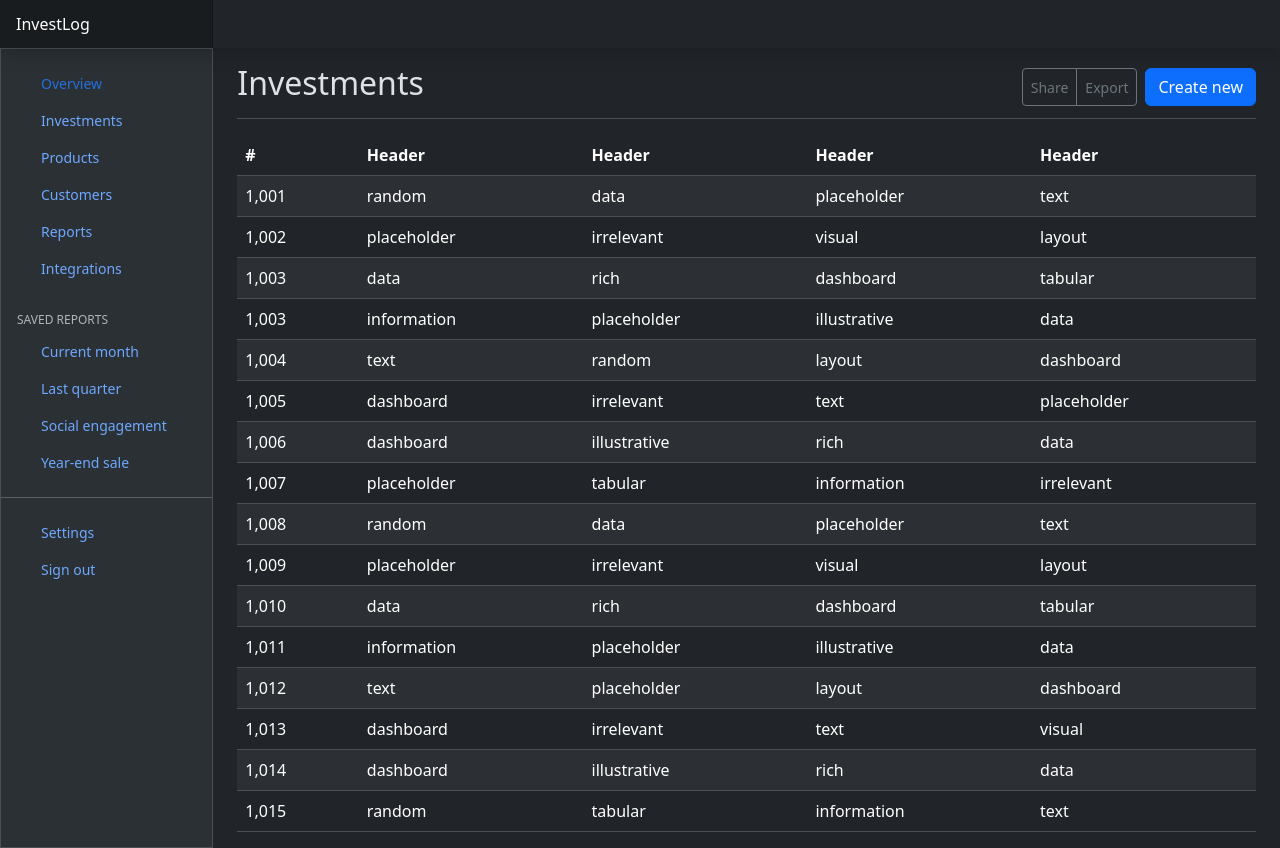
After one commit to ddkostadinov/investlog-django, a Django app: page /dashboard/investments/ in a window 1280 px wide. The commit adds this page. Run offline with Django 4.2, Linux system fonts and the light colour scheme; the visitor is signed in with stand-in values (Sample User, id 1).

Commit message:
Dashboard edit, adding create new investment

```diff
--- a/investlog/dashboard/static/dashboard/dashboard.css
+++ b/investlog/dashboard/static/dashboard/dashboard.css
@@ -124,3 +124,7 @@
 .navbar .form-control {
   padding: 0.75rem 1rem;
 }
+
+a {
+  text-decoration: none;
+}
--- a/investlog/dashboard/templates/dashboard/base.html
+++ b/investlog/dashboard/templates/dashboard/base.html
@@ -84,23 +84,25 @@
                                 <li class="nav-item">
                                     <a class="nav-link d-flex align-items-center gap-2 active"
                                        aria-current="page"
-                                       href="#">
+                                       href="{% url 'overview' %}">
                                         <svg class="bi">
                                             <use xlink:href="#house-fill"></use>
                                         </svg>
-                                        Dashboard
+                                        Overview
                                     </a>
                                 </li>
                                 <li class="nav-item">
-                                    <a class="nav-link d-flex align-items-center gap-2" href="#">
+                                    <a class="nav-link d-flex align-items-center gap-2"
+                                       href="{% url 'investments' %}">
                                         <svg class="bi">
                                             <use xlink:href="#file-earmark"></use>
                                         </svg>
-                                        Orders
+                                        Investments
                                     </a>
                                 </li>
                                 <li class="nav-item">
-                                    <a class="nav-link d-flex align-items-center gap-2" href="#">
+                                    <a class="nav-link d-flex align-items-center gap-2"
+                                       href="{% url 'investments' %}">
                                         <svg class="bi">
                                             <use xlink:href="#cart"></use>
                                         </svg>
--- /dev/null
+++ b/investlog/dashboard/templates/dashboard/investments.html
@@ -0,0 +1,148 @@
+{% extends "dashboard/base.html" %}
+{% block title %}
+    Investments
+{% endblock title %}
+{% block content %}
+    <main class="col-md-9 ms-sm-auto col-lg-10 px-md-4">
+        <div class="d-flex justify-content-between flex-wrap flex-md-nowrap align-items-center pt-3 pb-2 mb-3 border-bottom">
+            <h1 class="h2">Investments</h1>
+            <div class="btn-toolbar mb-2 mb-md-0">
+                <div class="btn-group me-2">
+                    <button type="button" class="btn btn-sm btn-outline-secondary">Share</button>
+                    <button type="button" class="btn btn-sm btn-outline-secondary">Export</button>
+                </div>
+                <a href="{% url 'add-investment' %}">
+                    <button type="button"
+                            class="btn btn-md btn-primary d-flex align-items-center gap-1">Create new</button>
+                </a>
+            </div>
+        </div>
+        <div class="table-responsive medium">
+            <table class="table table-striped table-md">
+                <thead>
+                    <tr>
+                        <th scope="col">#</th>
+                        <th scope="col">Header</th>
+                        <th scope="col">Header</th>
+                        <th scope="col">Header</th>
+                        <th scope="col">Header</th>
+                    </tr>
+                </thead>
+                <tbody>
+                    <tr>
+                        <td>1,001</td>
+                        <td>random</td>
+                        <td>data</td>
+                        <td>placeholder</td>
+                        <td>text</td>
+                    </tr>
+                    <tr>
+                        <td>1,002</td>
+                        <td>placeholder</td>
+                        <td>irrelevant</td>
+                        <td>visual</td>
+                        <td>layout</td>
+                    </tr>
+                    <tr>
+                        <td>1,003</td>
+                        <td>data</td>
+                        <td>rich</td>
+                        <td>dashboard</td>
+                        <td>tabular</td>
+                    </tr>
+                    <tr>
+                        <td>1,003</td>
+                        <td>information</td>
+                        <td>placeholder</td>
+                        <td>illustrative</td>
+                        <td>data</td>
+                    </tr>
+                    <tr>
+                        <td>1,004</td>
+                        <td>text</td>
+                        <td>random</td>
+                        <td>layout</td>
+                        <td>dashboard</td>
+                    </tr>
+                    <tr>
+                        <td>1,005</td>
+                        <td>dashboard</td>
+                        <td>irrelevant</td>
+                        <td>text</td>
+                        <td>placeholder</td>
+                    </tr>
+                    <tr>
+                        <td>1,006</td>
+                        <td>dashboard</td>
+                        <td>illustrative</td>
+                        <td>rich</td>
+                        <td>data</td>
+                    </tr>
+                    <tr>
+                        <td>1,007</td>
+                        <td>placeholder</td>
+                        <td>tabular</td>
+                        <td>information</td>
+                        <td>irrelevant</td>
+                    </tr>
+                    <tr>
+                        <td>1,008</td>
+                        <td>random</td>
+                        <td>data</td>
+                        <td>placeholder</td>
+                        <td>text</td>
+                    </tr>
+                    <tr>
+                        <td>1,009</td>
+                        <td>placeholder</td>
+                        <td>irrelevant</td>
+                        <td>visual</td>
+                        <td>layout</td>
+                    </tr>
+                    <tr>
+                        <td>1,010</td>
+                        <td>data</td>
+                        <td>rich</td>
+                        <td>dashboard</td>
+                        <td>tabular</td>
+                    </tr>
+                    <tr>
+                        <td>1,011</td>
+                        <td>information</td>
+                        <td>placeholder</td>
+                        <td>illustrative</td>
+                        <td>data</td>
+                    </tr>
+                    <tr>
+                        <td>1,012</td>
+                        <td>text</td>
+                        <td>placeholder</td>
+                        <td>layout</td>
+                        <td>dashboard</td>
+                    </tr>
+                    <tr>
+                        <td>1,013</td>
+                        <td>dashboard</td>
+                        <td>irrelevant</td>
+                        <td>text</td>
+                        <td>visual</td>
+                    </tr>
+                    <tr>
+                        <td>1,014</td>
+                        <td>dashboard</td>
+                        <td>illustrative</td>
+                        <td>rich</td>
+                        <td>data</td>
+                    </tr>
+                    <tr>
+                        <td>1,015</td>
+                        <td>random</td>
+                        <td>tabular</td>
+                        <td>information</td>
+                        <td>text</td>
+                    </tr>
+                </tbody>
+            </table>
+        </div>
+    </main>
+{% endblock content %}
--- a/investlog/dashboard/templates/dashboard/index.html
+++ b/investlog/dashboard/templates/dashboard/overview.html
@@ -5,7 +5,7 @@
 {% block content %}
   <main class="col-md-9 ms-sm-auto col-lg-10 px-md-4">
     <div class="d-flex justify-content-between flex-wrap flex-md-nowrap align-items-center pt-3 pb-2 mb-3 border-bottom">
-      <h1 class="h2">Dashboard</h1>
+      <h1 class="h2">Overview</h1>
       <div class="btn-toolbar mb-2 mb-md-0">
         <div class="btn-group me-2">
           <button type="button" class="btn btn-sm btn-outline-secondary">Share</button>
--- a/investlog/dashboard/urls.py
+++ b/investlog/dashboard/urls.py
@@ -1,7 +1,9 @@
 # dashboard/urls.py
 from django.urls import path
-from .views import Dashboard
+from .views import Overview, Investments, AddInvestment
 
 urlpatterns = [
-    path('', Dashboard.as_view(), name='dashboard'),
+    path('', Overview.as_view(), name='overview'),
+    path('investments/', Investments.as_view(), name='investments'),
+    path('add-investment/', AddInvestment.as_view(), name='add-investment'),
 ]
--- a/investlog/dashboard/views.py
+++ b/investlog/dashboard/views.py
@@ -3,8 +3,20 @@ from django.views import View
 from django.contrib.auth.mixins import LoginRequiredMixin
 
 
-class Dashboard(LoginRequiredMixin, View):
+class Overview(LoginRequiredMixin, View):
 
     def get(self, request):
         context = {'user': request.user}
-        return render(request, 'dashboard/index.html', context=context)
+        return render(request, 'dashboard/overview.html', context=context)
+
+class Investments(LoginRequiredMixin, View):
+
+    def get(self, request):
+        context = {'user': request.user}
+        return render(request, 'dashboard/investments.html', context=context)
+
+class AddInvestment(LoginRequiredMixin, View):
+
+    def get(self, request):
+        context = {'user': request.user}
+        return render(request, 'dashboard/add-investment.html', context=context)
--- a/investlog/home/static/home/style.css
+++ b/investlog/home/static/home/style.css
@@ -17,3 +17,7 @@
   text-align: center;
   justify-content: center;
 }
+
+a {
+  text-decoration: none;
+}
--- a/investlog/home/templates/home/base.html
+++ b/investlog/home/templates/home/base.html
@@ -42,7 +42,7 @@
              class="nav-link {% if request.path == '/contact' %}active{% endif %}">Contact</a>
         </li>
         <li class="nav-item">
-          <a href="{% url 'dashboard' %}"
+          <a href="{% url 'overview' %}"
              class="nav-link {% if request.path == '/dashboard' %}active{% endif %}">Dashboard</a>
         </li>
       </ul>
--- a/investlog/users/views.py
+++ b/investlog/users/views.py
@@ -39,7 +39,7 @@ class CustomLoginView(View):
 
         if user is not None:
             login(request, user)
-            return redirect('dashboard')
+            return redirect('overview')
 
         messages.error(request, 'Invalid credentials. Please try again.')
         return render(request, 'users/login.html', {
```
Also changed, not shown: investlog/dashboard/templates/dashboard/add-investment.html (added, +59 -0 lines).
